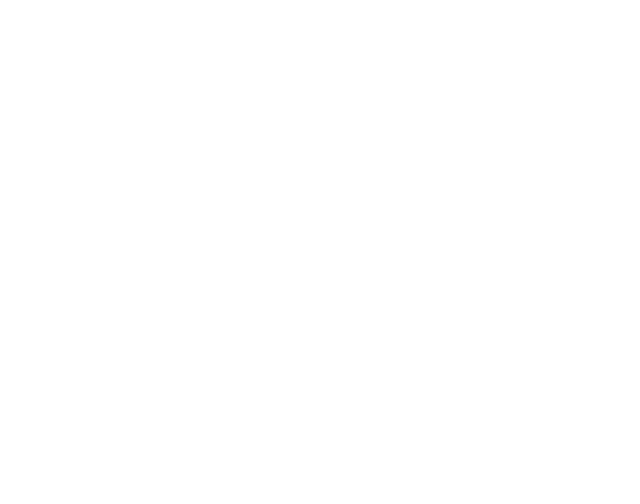
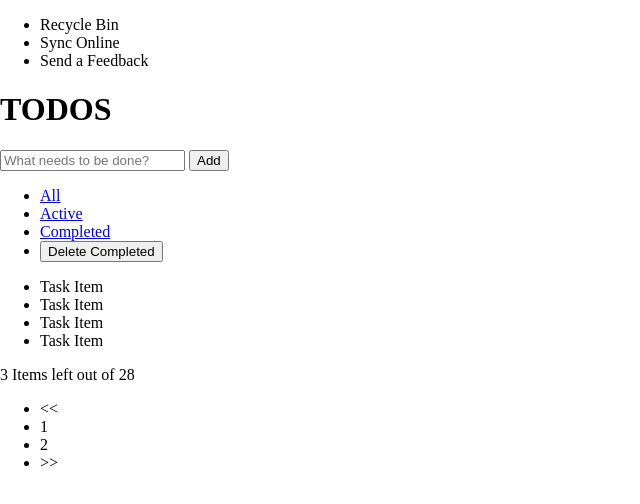
Before and after one commit to gustavojofelix/todos, a plain HTML site: page index.html in a window 1280 px wide. Shown: the whole page, without its empty margins (0-640 px from the left). Drawn offline with Linux system fonts and the light colour scheme.

Commit message:
Initial structure of index.html file

```diff
--- a/css/site.css
+++ b/css/site.css
@@ -0,0 +1,3 @@
+body{
+    margin: 0;
+}
--- a/index.html
+++ b/index.html
@@ -1,12 +1,73 @@
 <!DOCTYPE html>
 <html lang="en">
+
 <head>
     <meta charset="UTF-8">
     <meta name="viewport" content="width=device-width, initial-scale=1.0">
     <meta http-equiv="X-UA-Compatible" content="ie=edge">
+    <link rel="stylesheet" href="css/site.css">
     <title>Alvorsoft - TODO</title>
 </head>
+
 <body>
-    <!-- Navigation Bar, Header -->
+    <!-- Navigation Bar, Header  -->
+    <header>
+        <nav>
+            <ul>
+                <li>Recycle Bin</li>
+                <li>Sync Online</li>
+                <li>Send a Feedback</li>
+            </ul>
+        </nav>
+    </header>
+
+    <div>
+        <h1>TODOS</h1>
+
+        <div>
+            <input type="text" placeholder="What needs to be done?" name="taskTitle" id="taskTitle">
+            <button>Add</button>
+        </div>
+
+        <!-- Task List Header -->
+        <div>
+            <ul>
+                <li>
+                    <a href="http://">All</a>
+                </li>
+                <li>
+                    <a href="http://">Active</a>
+                </li>
+                <li>
+                    <a href="http://">Completed</a>
+                </li>
+                <li>
+                    <button>Delete Completed</button>
+                </li>
+            </ul>
+        </div>
+        <!-- Task List -->
+        <div>
+            <ul>
+                <li>Task Item</li>
+                <li>Task Item</li>
+                <li>Task Item</li>
+                <li>Task Item</li>
+            </ul>
+        </div>
+        <!-- List footer and navigation -->
+        <div>
+            <p>3 Items left out of 28</p>
+            <ul>
+                <li>&lt;&lt;</li>
+                <li>1</li>
+                <li>2</li>
+                <li>&gt;&gt;</li>
+            </ul>
+
+        </div>
+    </div>
+
 </body>
+
 </html>
```
